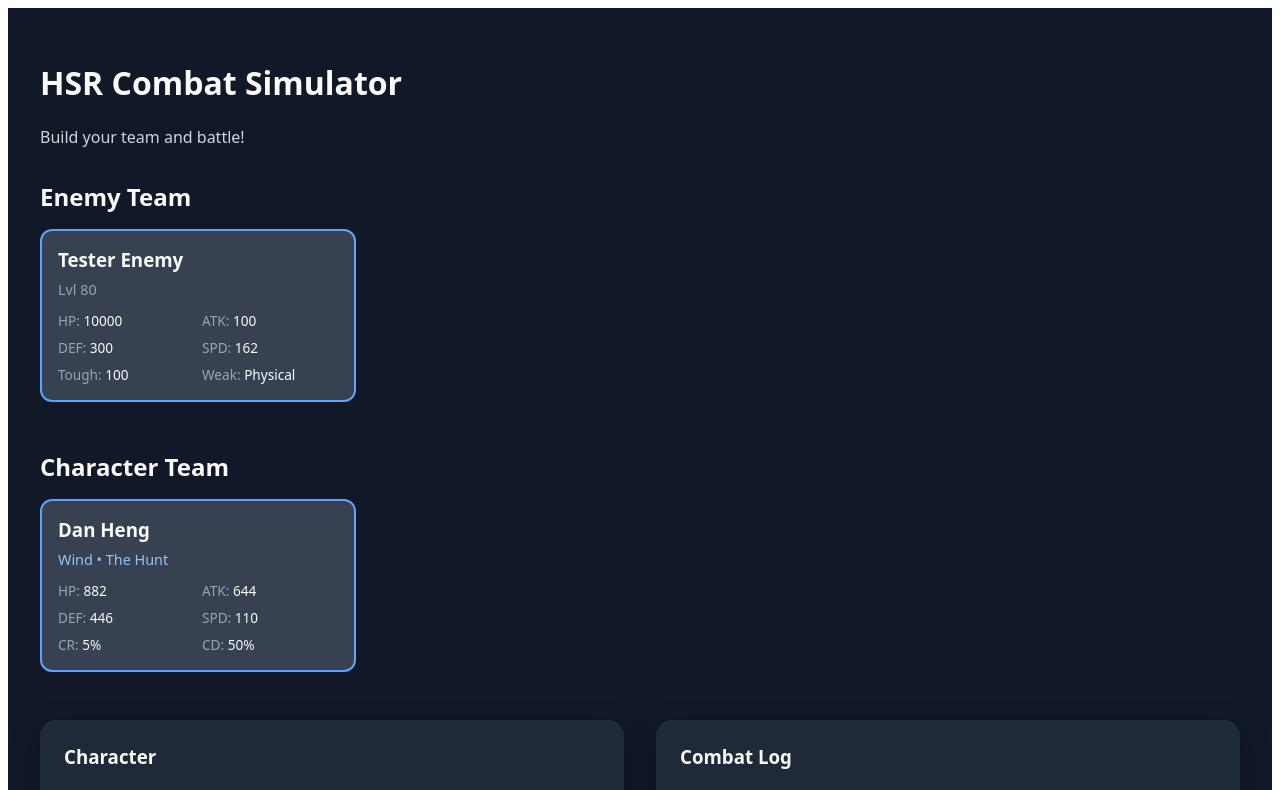
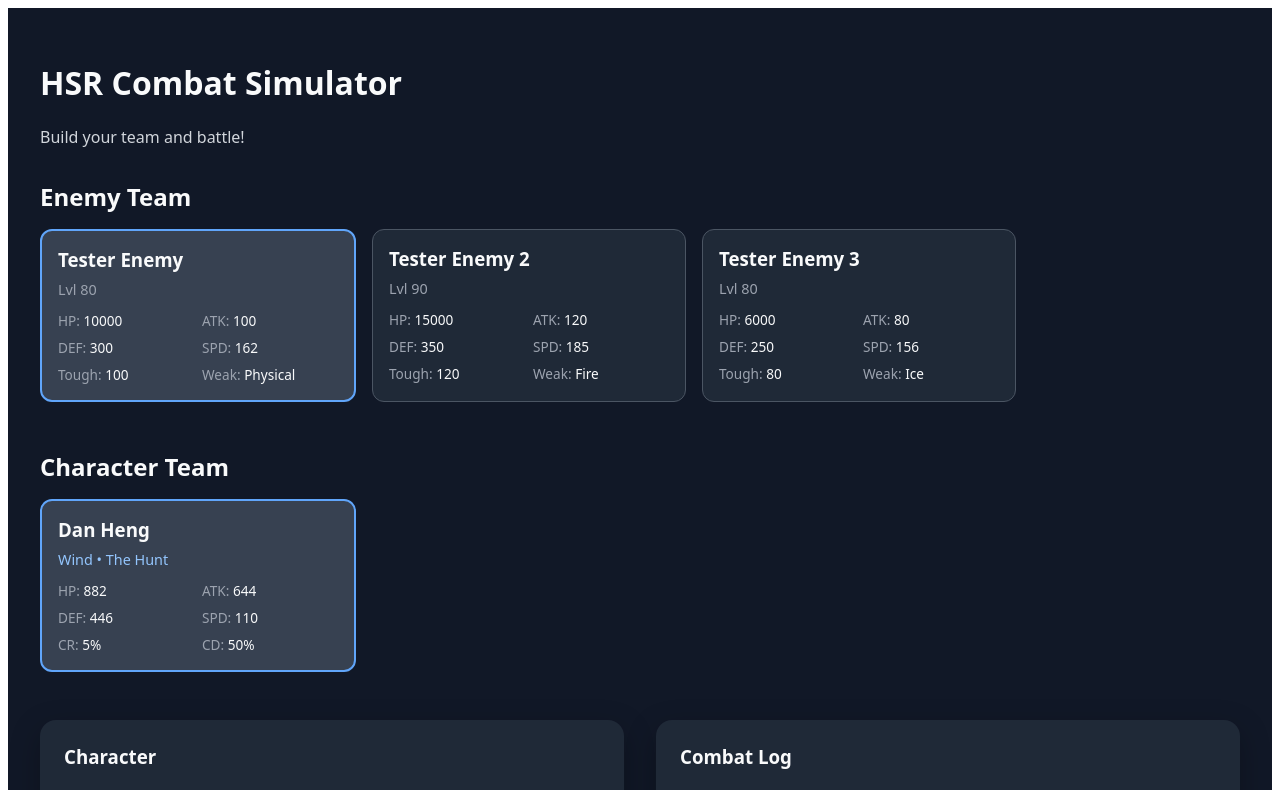
Before and after one commit to Phap-Lee/HSR-project, a React (Vite) app: page / in a window 1280 px wide. Shown: the top 790 px of the page. Built offline with nearby package versions, Linux system fonts and the light colour scheme.

Commit message:
added 2 more tester dummies

```diff
--- a/src/App.tsx
+++ b/src/App.tsx
@@ -1,10 +1,10 @@
 import { useState } from 'react';
 import { createCharacterFromRegistry } from './data/characters/character.registry';
+import { createEnemyFromRegistry } from './data/enemies/enemy.registry';
 import { Adversarial, Arrows, DartingArrow } from './data/lightcones/Hunt';
 import type { LightCone } from './models/lightcone.model';
 import type { Modifier } from './models/modifier.model';
 import type { EnemyBase } from './models/enemy.model';
-import { EnemyBuilder } from './sim/engine/constructors/enemybuilder';
 import { FullDamage } from './sim/calculations/damage/damage.normal';
 
 const lightconeConstructors: Record<string, new () => LightCone> = {
@@ -13,13 +13,8 @@
   DartingArrow,
 };
 
-function buildEnemy(level: 80 | 90): EnemyBase {
-  return new EnemyBuilder()
-    .setBasics('tester_01', 'Tester Enemy', level)
-    .setBaseStats(10000, 100, 300, level === 90 ? 140 : 135)
-    .setToughness(100)
-    .setWeakness(['Physical', 'Quantum', 'Lightning'])
-    .build();
+function buildEnemy(id: string, level: 80 | 90 = 80): EnemyBase {
+  return createEnemyFromRegistry(id, level);
 }
 
 function buildCharacter(id: string, selectedLightCone: string, buffs: Modifier[]) {
@@ -36,6 +31,14 @@
   return character;
 }
 
+type EnemySlot = {
+  id: string;
+  enemyId: string;
+  level: 80 | 90;
+  hp?: number;
+  toughness?: number;
+};
+
 type CharacterSlot = {
   id: string;
   characterId: string;
@@ -44,7 +47,23 @@
 };
 
 function App() {
-  const [enemyTeam, setEnemyTeam] = useState<EnemyBase[]>(() => [buildEnemy(80)]);
+  // Helper to initialize an enemy slot with base stats
+  const createEnemySlot = (enemyId: string, level: 80 | 90 = 80): EnemySlot => {
+    const enemy = buildEnemy(enemyId, level);
+    return {
+      id: `enemy_${Math.random()}`,
+      enemyId,
+      level,
+      hp: enemy.hp,
+      toughness: enemy.toughness,
+    };
+  };
+
+  const [enemyTeam, setEnemyTeam] = useState<EnemySlot[]>(() => [
+    createEnemySlot('tester_1', 80),
+    createEnemySlot('tester_2', 90),
+    createEnemySlot('tester_3', 80),
+  ]);
   const [characterTeam, setCharacterTeam] = useState<CharacterSlot[]>(() => [
     { id: 'slot_0', characterId: 'dan_heng', lightCone: '', buffs: [] }
   ]);
@@ -76,7 +95,8 @@
   const handleBasicAttack = () => {
     const slot = characterTeam[selectedCharacterSlot];
     const character = buildCharacter(slot.characterId, slot.lightCone, slot.buffs);
-    const enemy = enemyTeam[selectedEnemyIndex];
+    const enemySlot = enemyTeam[selectedEnemyIndex];
+    const enemy = buildEnemy(enemySlot.enemyId, enemySlot.level);
     const basicAbility = character.abilities?.[0];
 
     if (!basicAbility) return;
@@ -113,8 +133,17 @@
     return buildCharacter(slot.characterId, slot.lightCone, slot.buffs);
   };
 
+  const getEnemyDisplay = (slot: EnemySlot) => {
+    const baseEnemy = buildEnemy(slot.enemyId, slot.level);
+    return {
+      ...baseEnemy,
+      hp: slot.hp ?? baseEnemy.hp,
+      toughness: slot.toughness ?? baseEnemy.toughness,
+    };
+  };
+
   const currentCharacter = getCharacterDisplay(characterTeam[selectedCharacterSlot]);
-  const currentEnemy = enemyTeam[selectedEnemyIndex];
+  const currentEnemy = getEnemyDisplay(enemyTeam[selectedEnemyIndex]);
 
   return (
     <div style={{ padding: '2rem', fontFamily: 'system-ui, sans-serif', background: '#111827', minHeight: '100vh', color: '#f9fafb' }}>
@@ -125,7 +154,9 @@
       <div style={{ marginTop: '2rem' }}>
         <h2 style={{ marginBottom: '1rem' }}>Enemy Team</h2>
         <div style={{ display: 'flex', gap: '1rem', overflowX: 'auto', paddingBottom: '1rem' }}>
-          {enemyTeam.map((enemy, index) => (
+          {enemyTeam.map((slot, index) => {
+            const enemy = getEnemyDisplay(slot);
+            return (
               <div
                 key={index}
                 onClick={() => setSelectedEnemyIndex(index)}
@@ -152,7 +183,8 @@
                   <div><span style={{ color: '#9ca3af' }}>Weak:</span> {enemy.weakness[0]}</div>
                 </div>
               </div>
-          ))}
+            );
+          })}
         </div>
       </div>
 
--- /dev/null
+++ b/src/data/enemies/Tester_2.ts
@@ -0,0 +1,16 @@
+import { EnemyBase } from "../../models/enemy.model";
+import { EnemyBuilder } from "../../sim/engine/constructors/enemybuilder";
+
+export class Tester2 {
+    static create(): EnemyBase {
+        return new EnemyBuilder()
+            .setBasics('tester_02', 'Tester Enemy 2', 90)
+            .setBaseStats(15000, 120, 350, 140)
+            .setToughness(120)
+            .setWeakness(['Fire', 'Wind', 'Imaginary'])
+            .build();
+    }
+}
+
+// Export instance for convenience
+export const testerEnemy2: EnemyBase = Tester2.create();
--- /dev/null
+++ b/src/data/enemies/Tester_3.ts
@@ -0,0 +1,16 @@
+import { EnemyBase } from "../../models/enemy.model";
+import { EnemyBuilder } from "../../sim/engine/constructors/enemybuilder";
+
+export class Tester3 {
+    static create(): EnemyBase {
+        return new EnemyBuilder()
+            .setBasics('tester_03', 'Tester Enemy 3', 80)
+            .setBaseStats(6000, 80, 250, 130)
+            .setToughness(80)
+            .setWeakness(['Ice', 'Lightning', 'Quantum'])
+            .build();
+    }
+}
+
+// Export instance for convenience
+export const testerEnemy3: EnemyBase = Tester3.create();
--- /dev/null
+++ b/src/data/enemies/enemy.registry.ts
@@ -0,0 +1,41 @@
+import type { EnemyBase } from "../../models/enemy.model";
+import { Tester } from "./Tester_1";
+import { Tester2 } from "./Tester_2";
+import { Tester3 } from "./Tester_3";
+
+export type EnemyDefinition = {
+    id: string;
+    name: string;
+    create: (level?: 80 | 90) => EnemyBase;
+};
+
+export const enemyRegistry: Record<string, EnemyDefinition> = {
+    tester_1: {
+        id: "tester_1",
+        name: "Tester Enemy 1",
+        create: Tester.create,
+    },
+    tester_2: {
+        id: "tester_2",
+        name: "Tester Enemy 2",
+        create: Tester2.create,
+    },
+    tester_3: {
+        id: "tester_3",
+        name: "Tester Enemy 3",
+        create: Tester3.create,
+    },
+};
+
+export function registerEnemy(definition: EnemyDefinition): void {
+    enemyRegistry[definition.id] = definition;
+}
+
+export function createEnemyFromRegistry(
+    id: string,
+    level: 80 | 90 = 80
+): EnemyBase {
+    const definition = enemyRegistry[id];
+    if (!definition) throw new Error(`Unknown enemy: ${id}`);
+    return definition.create(level);
+}
```
Also changed, not shown: 3 other files (tests, documents, lock files or other folders). Lines whose indentation alone changed are shown as unchanged.
